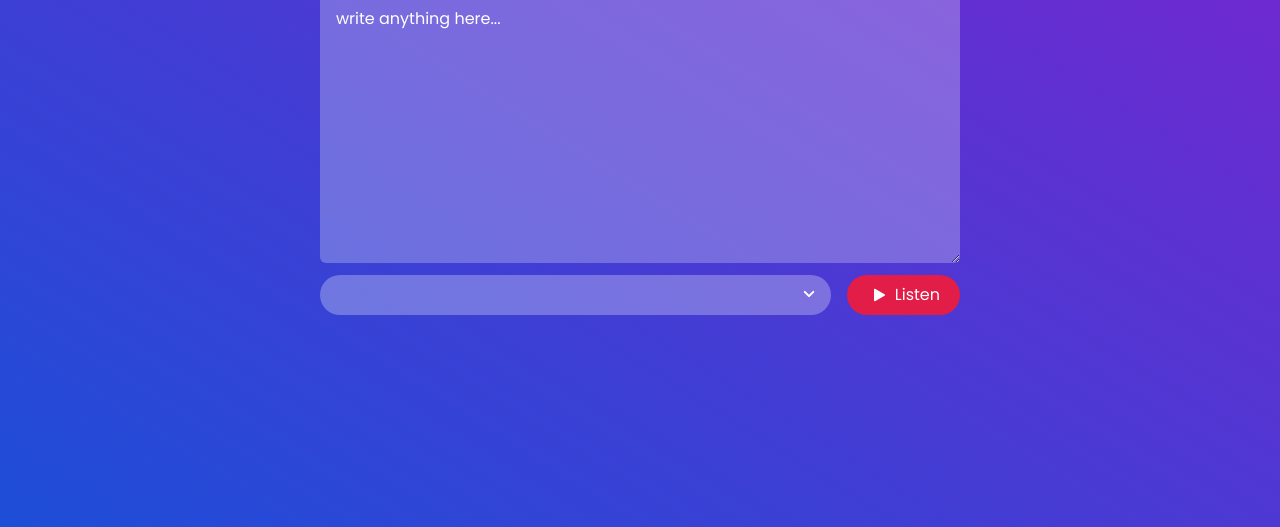
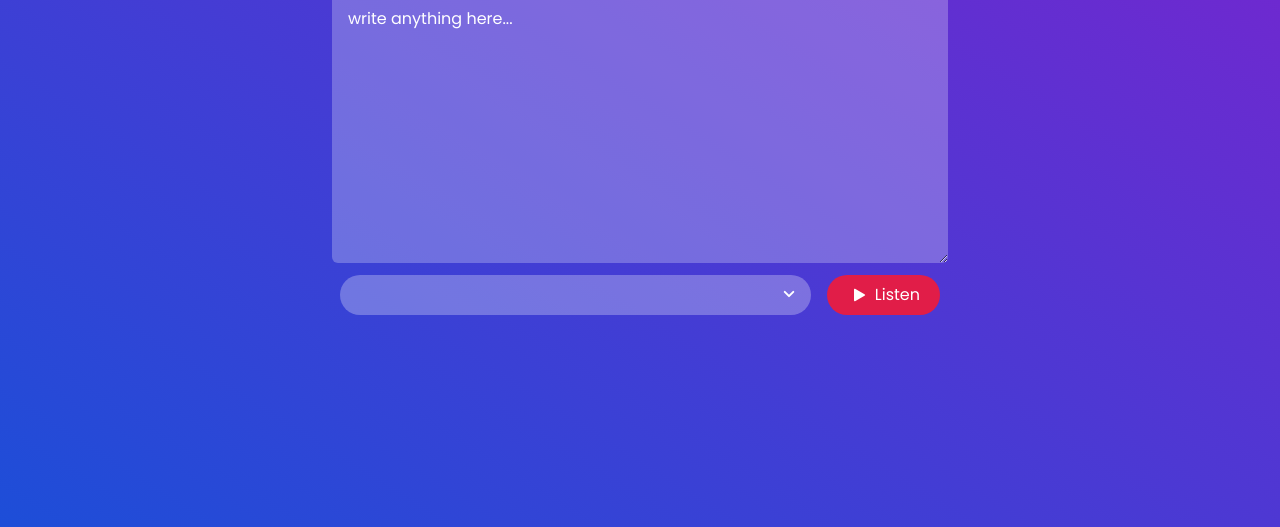
Before and after one commit to tausif-khan-01/Text2Speech, a website built with Vite: page index.html in a window 1280 px wide. Shown: the part 273-800 px from the top of the page. Built offline with nearby package versions, Linux system fonts and the light colour scheme.

Commit message:
complete

```diff
--- a/index.html
+++ b/index.html
@@ -1,54 +1,42 @@
 <!DOCTYPE html>
 <html lang="en">
+
 <head>
   <meta charset="UTF-8" />
   <link rel="stylesheet" href="index.css" />
   <link rel="icon" type="image/svg+xml" href="/vite.svg" />
   <meta name="viewport" content="width=device-width, initial-scale=1.0" />
 
-
   <title>Text to Speech</title>
   <style></style>
 </head>
 
 <body
-    class="container mx-auto flex h-[100dvh] flex-col items-center justify-center bg-gradient-to-tr from-blue-700 to-purple-700 bg-cover bg-no-repeat font-poppins">
-    <main class="flex flex-col gap-3 items-center justify-center mx-3">
-      <h1 class="text-center text-3xl md:text-4xl font-bold text-white">
+  class="container mx-auto flex h-[100dvh] flex-col justify-center bg-gradient-to-tr from-blue-700 to-purple-700 bg-cover bg-no-repeat font-poppins md:items-center">
+  <main class="mx-3 flex flex-col items-center justify-center gap-3 lg:max-w-[600px]">
+    <h1 class="text-center text-3xl font-bold text-white md:text-4xl ">
       Text to Speech
-        <span class="text-rose-600 "
-          >converter</span
-        >
+      <span class="text-rose-600">converter</span>
     </h1>
 
-      <textarea
-        name=""
-        id=""
-        rows="10"
-        class="w-[90vw] rounded-md bg-white bg-opacity-25 p-3 text-white outline-none placeholder:text-white sm:w-[75vw] md:w-[50vw] lg:p-4"
-        placeholder="write anything here..."
-      ></textarea>
+    <textarea name="" id="" rows="10"
+      class="w-[90vw] rounded-md bg-white bg-opacity-25 p-3 text-white outline-none placeholder:text-white lg:w-[616px] lg:p-4"
+      placeholder="write anything here..."></textarea>
 
-      <div class="flex flex-col gap-3 w-full  md:flex-row md:justify-between lg:gap-4 ">
-        <select
-          name=""
-          id="voiceSelect"
-          class=" text-xs grow appearance-none rounded-full bg-[#ffffff48] bg-icon-down bg-no-repeat p-2 text-black outline-none"
+    <div class="flex w-full flex-col gap-3 md:flex-row md:justify-between lg:gap-4">
+      <select name="" id="voiceSelect"
+        class="text-md grow appearance-none rounded-full bg-[#ffffff48] bg-icon-down bg-no-repeat px-5 py-2 text-black outline-none"
         style="
             background-position-x: calc(100% - 10px);
             background-position-y: 45%;
-          "
-        ></select>
-        <button
-          id="speakButton"
-          class="flex items-center justify-center gap-1 rounded-full bg-rose-600 px-5 py-2 text-white"
-        >
+          "></select>
+      <button id="speakButton"
+        class="flex justify-center gap-1 rounded-full bg-rose-600 px-5 py-2 text-white transition-all hover:scale-110">
         <img src="/play.svg" alt="" />
         Listen
       </button>
     </div>
   </main>
-
   <script src="./main.js" type="module"></script>
 </body>
 </html>
--- a/main.js
+++ b/main.js
@@ -5,7 +5,7 @@ let voices = [];
 let voiceSelect = document.querySelector("select");
 
 window.addEventListener("load", (event) => {
-    loadVoices()
+  loadVoices();
 });
 
 window.speechSynthesis.onvoiceschanged = () => {
@@ -14,12 +14,8 @@ window.speechSynthesis.onvoiceschanged = () => {
 
   voices.forEach(
     (voice, i) => (voiceSelect.options[i] = new Option(voice.name, i))
-
   );
-
 };
-
-
 
 voiceSelect.addEventListener("change", () => {
   speech.voice = voices[voiceSelect.value];
@@ -30,14 +26,14 @@ document.querySelector("button").addEventListener("click", () => {
   window.speechSynthesis.speak(speech);
 });
 
-
 function loadVoices() {
-    const synth = window.speechSynthesis
+  const synth = window.speechSynthesis;
   voices = synth.getVoices();
   for (let i = 0; i < voices.length; i++) {
     const option = document.createElement("option");
     option.textContent = `${voices[i].name} (${voices[i].lang})`;
     option.value = i;
     voiceSelect.appendChild(option);
+    option.style.backgroundColor = "rgba(255, 255, 255, 00.5)";
   }
 }
```
Lines whose indentation alone changed are shown as unchanged.
